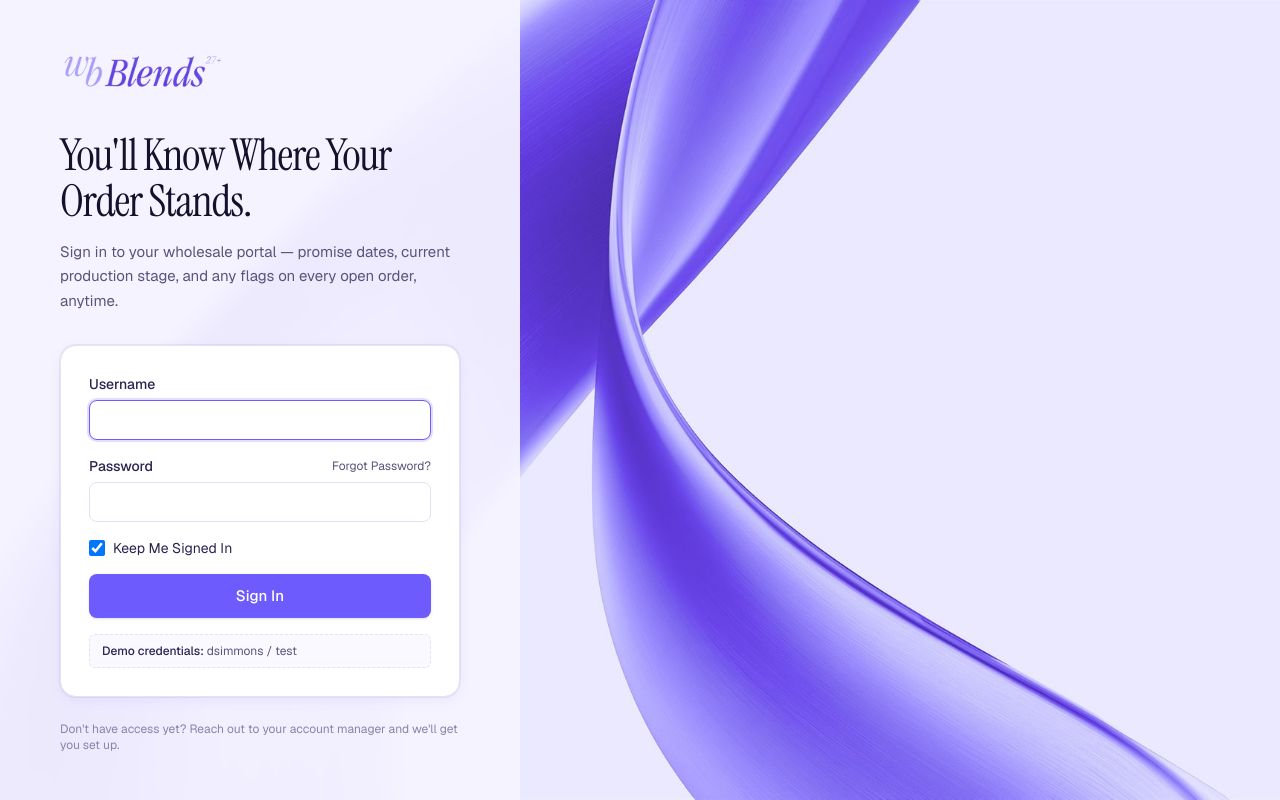
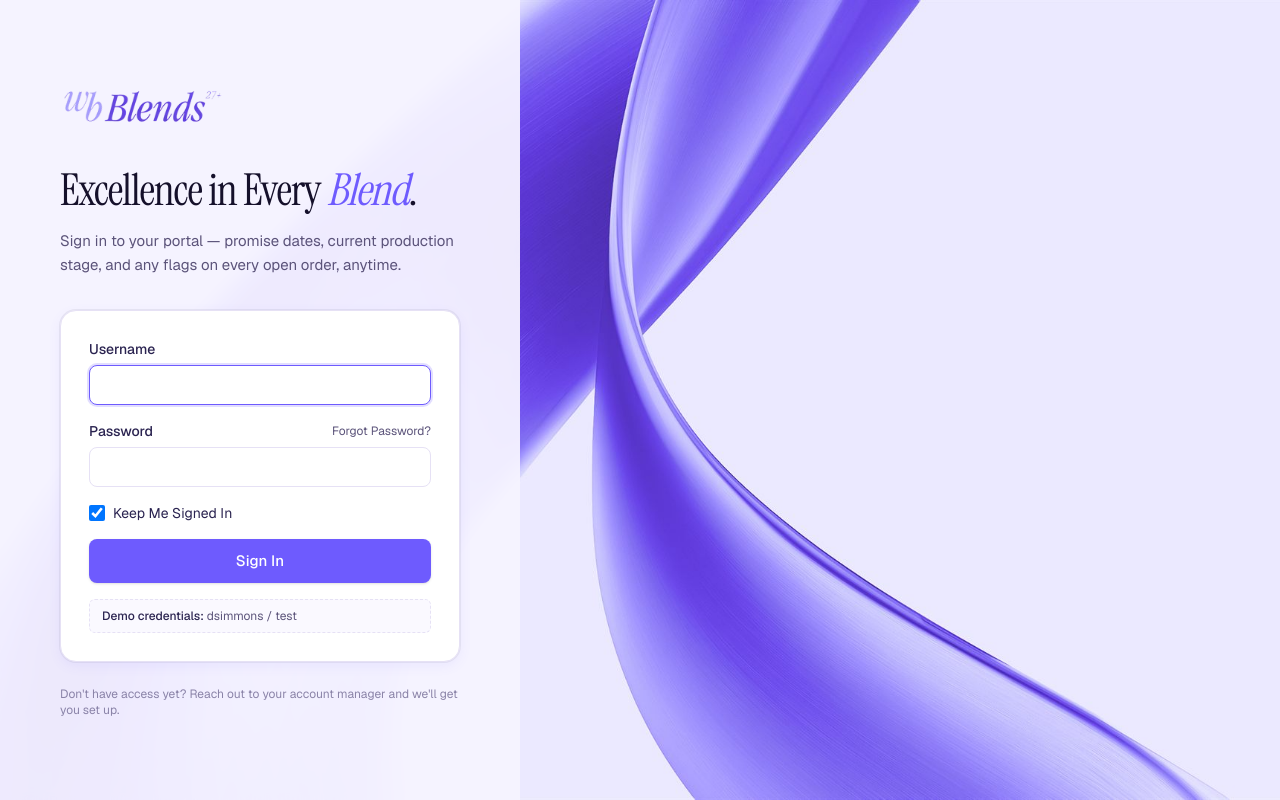
Before and after one commit to wbblends/client-portal, a Next.js app: page /login in a window 1280 px wide. Built offline with nearby package versions, Linux system fonts and the light colour scheme; no server answers.

Commit message:
Italicize 'Blend' in login headline

```diff
--- a/app/login/page.tsx
+++ b/app/login/page.tsx
@@ -40,11 +40,11 @@ export default async function LoginPage(props: PageProps<"/login">) {
             </div>
 
             <h1 className="font-display text-[44px] leading-[1.05] tracking-tight text-foreground">
-              You&apos;ll Know Where Your Order Stands.
+              Excellence in Every <em className="text-primary">Blend</em>.
             </h1>
             <p className="mt-4 text-[15px] text-muted leading-relaxed">
-              Sign in to your wholesale portal — promise dates, current
-              production stage, and any flags on every open order, anytime.
+              Sign in to your portal — promise dates, current production stage,
+              and any flags on every open order, anytime.
             </p>
 
             <div className="mt-8 rounded-2xl border border-border bg-card p-7 shadow-[var(--shadow-card-hover)]">
```
